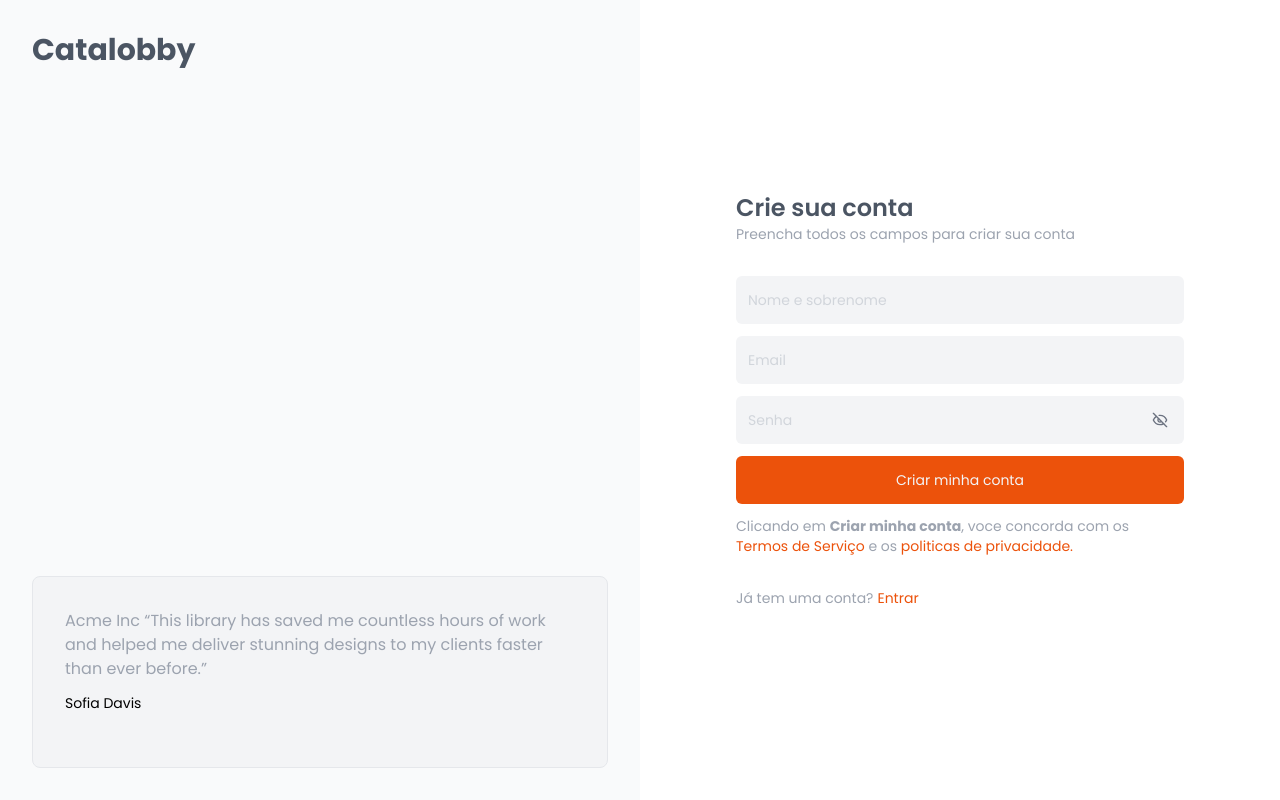
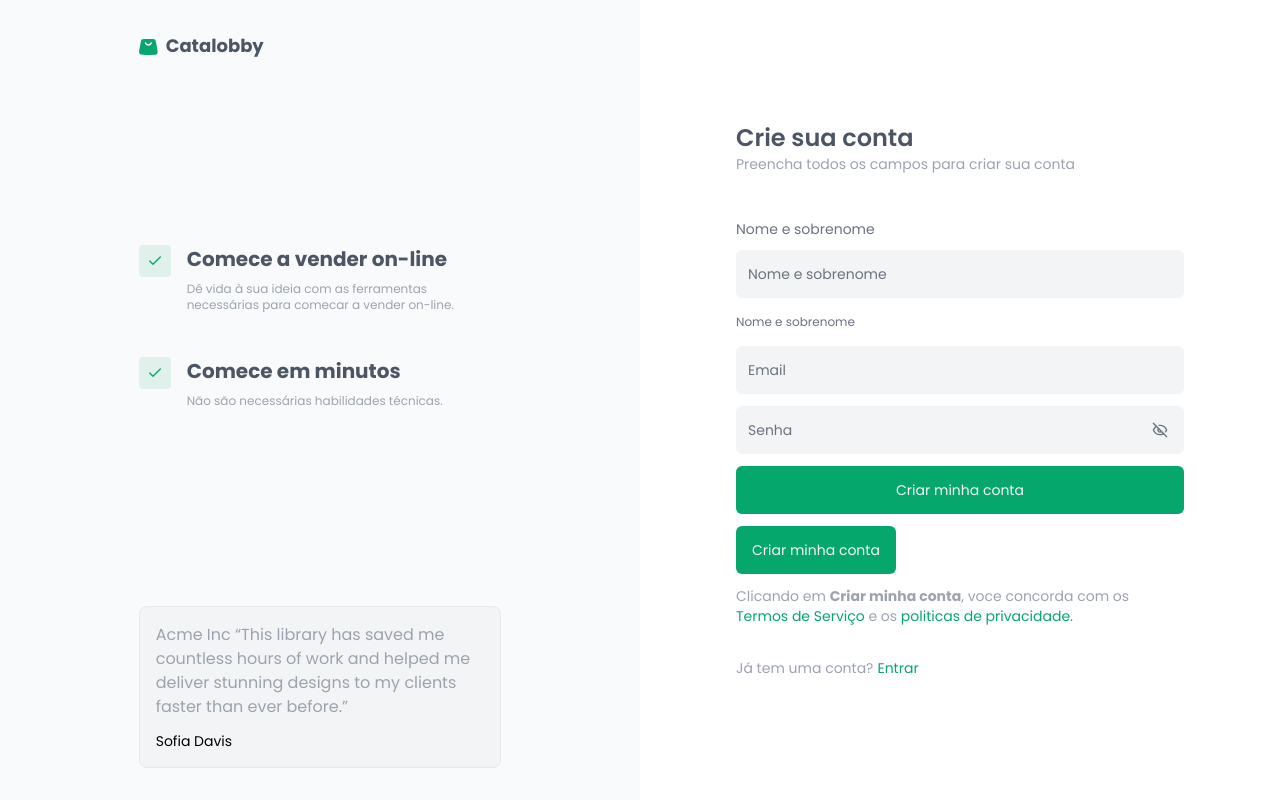
Before and after one commit to geniilsonfernandes/catalobby-client, a React (Vite) app: page /sign-up in a window 1280 px wide. Built offline with nearby package versions, Linux system fonts and the light colour scheme.

Commit message:
feat:create composition pattern in input - create storyboook

```diff
--- a/src/components/forms/Register/index.tsx
+++ b/src/components/forms/Register/index.tsx
@@ -8,10 +8,19 @@ const RegisterForm = ({ onSuccess }: { onSuccess: () => void }) => {
       <div className="text-2xl font-semibold text-gray-600">Crie sua conta</div>
       <div className="text-sm text-gray-400">Preencha todos os campos para criar sua conta</div>
       <div className="space-y-3 py-8">
-        <Input placeholder="Nome e sobrenome" type="text" />
+        <Input.Root>
+          <Input.Label htmlFor="name">Nome e sobrenome</Input.Label>
+          <Input placeholder="Nome e sobrenome" type="text" id="name" />
+          <Input.HelperText>Nome e sobrenome</Input.HelperText>
+        </Input.Root>
         <Input placeholder="Email" type="email" />
         <Input placeholder="Senha" type="password" />
-        <Button onClick={onSuccess}>Criar minha conta</Button>
+        <Button width="full" onClick={onSuccess}>
+          Criar minha conta
+        </Button>
+        <Button width="auto" onClick={onSuccess}>
+          Criar minha conta
+        </Button>
 
         <TermsAndConditions />
       </div>
--- a/src/components/ui/Input/index.tsx
+++ b/src/components/ui/Input/index.tsx
@@ -1,7 +1,41 @@
+import { cva } from 'class-variance-authority';
 import { Eye, EyeOff } from 'lucide-react';
 import { useState } from 'react';
 
-type InputProps = React.InputHTMLAttributes<HTMLInputElement>;
+type InputLabelProps = {
+  children: React.ReactNode;
+} & React.LabelHTMLAttributes<HTMLLabelElement>;
+
+type HelperTextProps = {
+  children: React.ReactNode;
+};
+
+const inputVariants = cva(
+  'flex-1 px-1 bg-transparent text-base rounded-md placeholder:text-sm outline-none',
+  {
+    variants: {
+      variant: {
+        default: 'text-gray-500 placeholder:text-gray-500',
+        error: 'text-red-500 placeholder:text-red-500',
+        success: 'text-green-500 placeholder:text-green-500'
+      }
+    },
+    defaultVariants: {
+      variant: 'default'
+    }
+  }
+);
+
+type Variants = 'default' | 'error' | 'success';
+
+type InputProps = {
+  variant?: Variants;
+} & React.InputHTMLAttributes<HTMLInputElement>;
+
+/**
+ *
+ * this component is a custom input
+ */
 
 const Input = (props: InputProps) => {
   const [showPassword, setShowPassword] = useState(false);
@@ -10,7 +44,7 @@ const Input = (props: InputProps) => {
     <div className="w-full bg-gray-100 h-12 px-2 flex items-center rounded-md">
       <input
         {...props}
-        className="flex-1 px-1 bg-transparent text-gray-500 text-base  rounded-md  focus:outline-none  placeholder:text-gray-300 placeholder:text-sm"
+        className={inputVariants({ variant: props.variant })}
         type={isPassword ? (showPassword ? 'text' : 'password') : props.type}
       />
 
@@ -29,4 +63,37 @@ const Input = (props: InputProps) => {
   );
 };
 
+const RootVariants = cva('space-y-2', {
+  variants: {
+    variant: {
+      default: 'text-gray-500',
+      error: 'text-red-500',
+      success: 'text-green-500'
+    }
+  },
+  defaultVariants: {
+    variant: 'default'
+  }
+});
+
+type InputRootProps = {
+  variant?: Variants;
+} & React.HTMLAttributes<HTMLDivElement>;
+
+const Root = (props: InputRootProps) => {
+  return <div className={RootVariants({ variant: props.variant })} {...props} />;
+};
+
+const Label = (props: InputLabelProps) => {
+  return <label className="text-sm text-inherit" {...props} />;
+};
+
+const HelperText = ({ children }: HelperTextProps) => {
+  return <span className="text-xs text-inherit">{children}</span>;
+};
+
+Input.Root = Root;
+Input.Label = Label;
+Input.HelperText = HelperText;
+
 export default Input;
--- a/src/pages/SingUp/index.tsx
+++ b/src/pages/SingUp/index.tsx
@@ -1,15 +1,45 @@
+import Brand from '@/components/Brand';
 import RegisterForm from '@/components/forms/Register';
 import RegisterSuccess from '@/components/forms/Success';
+import { Check } from 'lucide-react';
 import { useState } from 'react';
+
+type HighlightProps = {
+  title: string;
+  description: string;
+};
+const Highlight = ({ description, title }: HighlightProps) => {
+  return (
+    <div className="flex gap-4">
+      <div className="w-8 h-8  flex-nowrap bg-primary-100/10 flex justify-center items-center rounded text-primary-100/50">
+        <Check size={16} className="text-primary-100" />
+      </div>
+      <div className="flex-1">
+        <h2 className="text-xl font-bold  text-gray-600  mb-2">{title}</h2>
+        <p className="text-xs text-gray-400 mb-3 ">{description}</p>
+      </div>
+    </div>
+  );
+};
 
 const SingUp = () => {
   const [sucess, setSucess] = useState(false);
   return (
     <div className="flex flex-col sm:flex-row justify-between min-h-screen">
-      <div className="w-100 sm:w-6/12 relative">
-        <div className="z-10 bg-gray-50 p-4 sm:p-8  relative h-full flex flex-col justify-between">
-          <div className="text-3xl text-gray-600 font-bold"> Catalobby</div>
-          <div className="w-full h-48 bg-gray-100 rounded-lg border border-gray-200 p-8">
+      <div className="w-1 sm:w-6/12 bg-gray-50 relative hidden sm:flex justify-center">
+        <div className="z-10 w-8/12 p-4 sm:p-8 relative h-full flex flex-col justify-between overflow-hidden space-y-8">
+          <Brand />
+          <div className="space-y-8 ">
+            <Highlight
+              description="Dê vida à sua ideia com as ferramentas necessárias para comecar a vender on-line."
+              title="Comece a vender on-line"
+            />
+            <Highlight
+              description="Não são necessárias habilidades técnicas."
+              title="Comece em minutos"
+            />
+          </div>
+          <div className="w-full min-h-24 bg-gray-100 rounded-lg border border-gray-200 p-4">
             <p className="text-md text-gray-400 mb-3">
               Acme Inc “This library has saved me countless hours of work and helped me deliver
               stunning designs to my clients faster than ever before.”
@@ -18,8 +48,14 @@ const SingUp = () => {
           </div>
         </div>
       </div>
-      <div className="text-3xl p-4 py-8  w-100  sm:p-8 sm:w-6/12 flex justify-center items-center ">
-        {sucess ? <RegisterSuccess /> : <RegisterForm onSuccess={() => setSucess(true)} />}
+      <div className="text-3xl p-4 py-8 w-100 sm:p-8 sm:w-6/12 flex flex-col justify-center  items-center space-y-8 ">
+        <div className="">
+          <div className="sm:hidden block  mb-8">
+            <Brand />
+          </div>
+
+          {sucess ? <RegisterSuccess /> : <RegisterForm onSuccess={() => setSucess(true)} />}
+        </div>
       </div>
     </div>
   );
--- a/tailwind.config.js
+++ b/tailwind.config.js
@@ -9,8 +9,8 @@ export default {
       },
       colors: {
         primary: {
-          100: '#EC520B',
-          200: '#D55A0E'
+          100: '#05A76D',
+          200: '#00A15B'
         }
       }
     }
```
Also changed, not shown: 2 other files (tests, documents, lock files or other folders).
